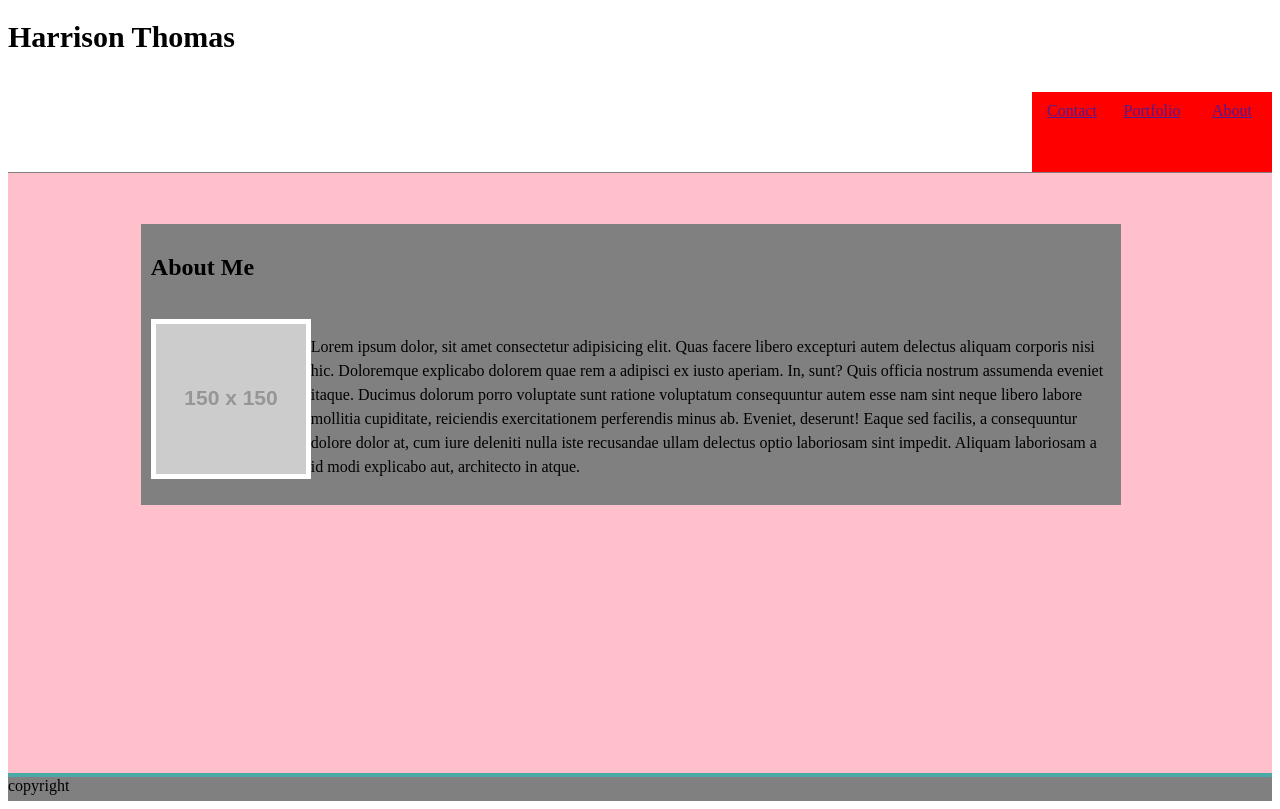
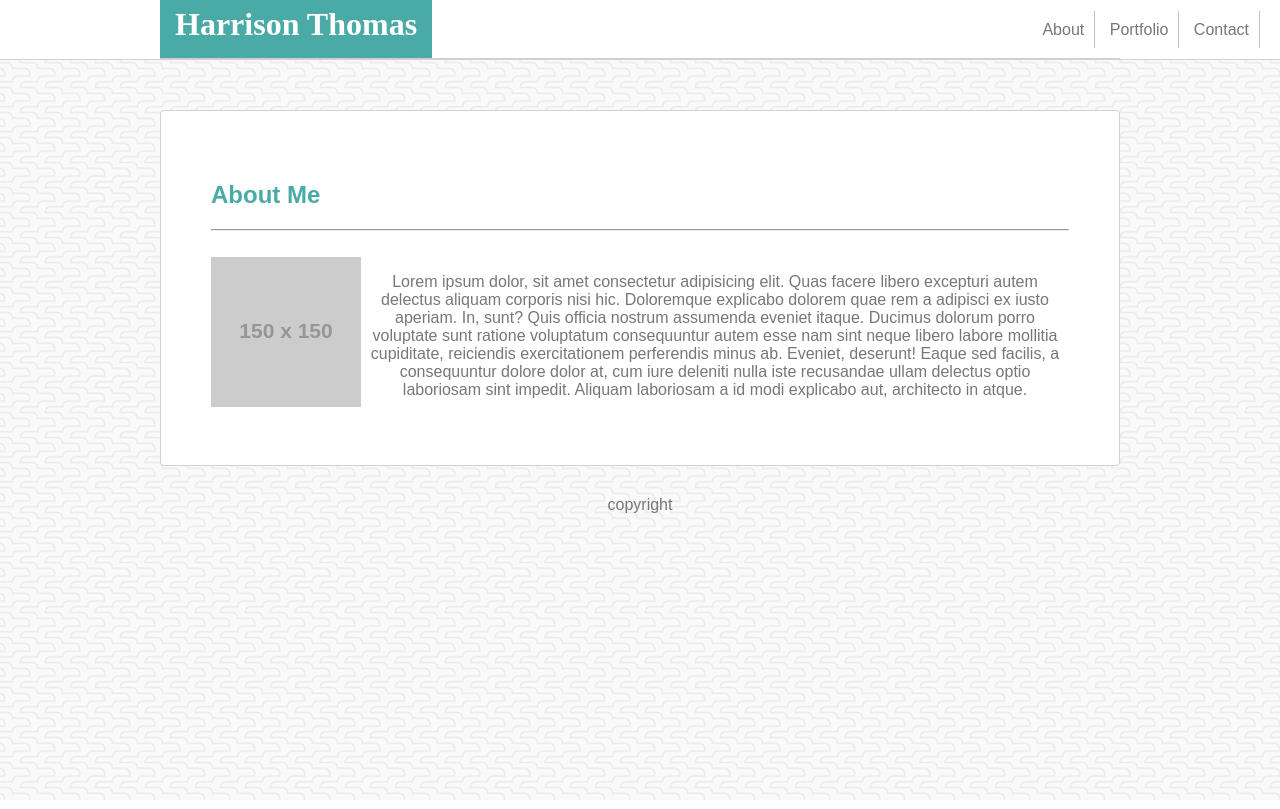
Before and after one commit to hthomas93/Portfolio3.0, a plain HTML site: page index.html in a window 1280 px wide. Drawn offline with Linux system fonts and the light colour scheme; placeholder pictures from the web are drawn by us.

Commit message:
Referenced more of Crystal's code, working on getting everything in its right container.

```diff
--- a/assets/css/style.css
+++ b/assets/css/style.css
@@ -1,73 +1,110 @@
-.name {
-    position: absolute;
-    background:#4aaaa5;
-    width: 30%;
+* {
+    box-sizing: border-box;
     text-align: center;
-    color:white;
-    padding: 10px;
-    height: 60px;
+    color: #777777;
+    font-family: Arial, Helvetica, sans-serif;
 }
 
-#about {
-    float:right;
-    height: 60px;
-    width: 60px;
-    background: red;
+a {
     padding: 10px;
-    text-align: center;
+    text-decoration: none;
 }
 
-#portfolio {
-    float:right;
-    height: 60px;
-    width: 60px;
-    background: red;
-    padding: 10px;
-    text-align: center;
+a:not(:last-child) {
+    border-right: 1px solid #c2bfbf;
 }
 
-#contact {
-    float:right;
-    height: 60px;
-    width: 60px;
-    background: red;
-    padding: 10px;
-    text-align: center;
+body {
+    margin: 0px;
+    background-image: url("https://hthomas93.github.io/assets/images/beanstalk.png");
+    display: block;
 }
 
 .container1 {
-    clear:both;
-    background: pink;
-    height: 600px;
-    border-top: 1px solid gray;
-    border-bottom: 4px solid #4aaaa5;
-}
-
-.container2 {
-    background:gray;
-    width: 75%;
-    margin: 30% auto;
-    padding: 10px;
-    position: absolute;
-    top: -20%;
-    left: 11%;
-}
-
-.navbar {
-    font-size: 15px;
-
+    width: 960px;
+    box-sizing: border-box;
+    overflow: auto;
+    margin: auto;
+    height: auto;
+    background-color: #ffffff;
+    padding: 50px;
+    border: 1px solid #d1d0d0;
+    border-radius: 4px;
+    margin-bottom: 30px;
 }
 
 footer {
-    height: 24px;
-    background: gray;
+    position: relative;
+    display: block;
+}
+
+header {
+    position: relative;
+    left: 0;
+    top: 0;
+    background: #ffffff;
+    height: 60px;
+    width: 100%;
+    display: block;
+    float: left;
+    border-bottom: 1px solid #d1d0d0;
+    margin-bottom: 50px;
+}
+
+hr {
+    display: block;
+    unicode-bidi: isolate;
+    margin-block-start: 0.5em;
+    margin-block-end: 0.5em;
+    margin-inline-start: auto;
+    margin-inline-end: auto;
+    overflow: hidden;
+    border-style: inset;
+    border-width: 1px;
+}
+
+h1 {
+    position: absolute;
+    bottom: 0px;
+    margin: auto;
+    float: left;
+    text-align: left;
+    color: #ffffff;
+    background-color: #4aaaa5;
+    padding: 15px;
+    font-family: "Times New Roman", Times, serif;
+}
+
+h2 {
+    text-align: left;
+    clear: both;
+    color: #4aaaa5;
+    font-size: 24px;
 }
 
 img {
     float:left;
-    border: 5px solid white;
 }
 
-p {
-    line-height: 24px;
+.navbar {
+    position: relative;
+    max-width: 960px;
+    box-sizing: border-box;
+    overflow: auto;
+    margin: 0 auto;
+    height: 100%;
+    background-color: #ffffff;
+    border-bottom: 1px solid #d1d0d0;
+
 }
+
+nav {
+    position: absolute;
+    bottom: 0px;
+    right: 0px;
+    padding: 20px;
+}
+
+section {
+    display: box;
+}
--- a/index.html
+++ b/index.html
@@ -23,11 +23,16 @@
             <nav>
         </div>
     </header>
+    <br>
 
 
     <div class="container1">
+
+        <section>
+            <h2>About Me</h2>
+        </section>
+        <hr>
         <div class="container2">
-            <h2>About Me</h2>
             <br>
             <img src="https://via.placeholder.com/150/" alt="picture of me">
             <p>Lorem ipsum dolor, sit amet consectetur adipisicing elit. Quas   facere libero excepturi autem delectus aliquam corporis nisi hic.     Doloremque explicabo dolorem quae rem a adipisci ex iusto aperiam. In,   sunt?
```
Also changed, not shown: contact.html (+13 -9 lines), portfolio.html (+14 -11 lines), assets/images/beanstalk.png (added).
